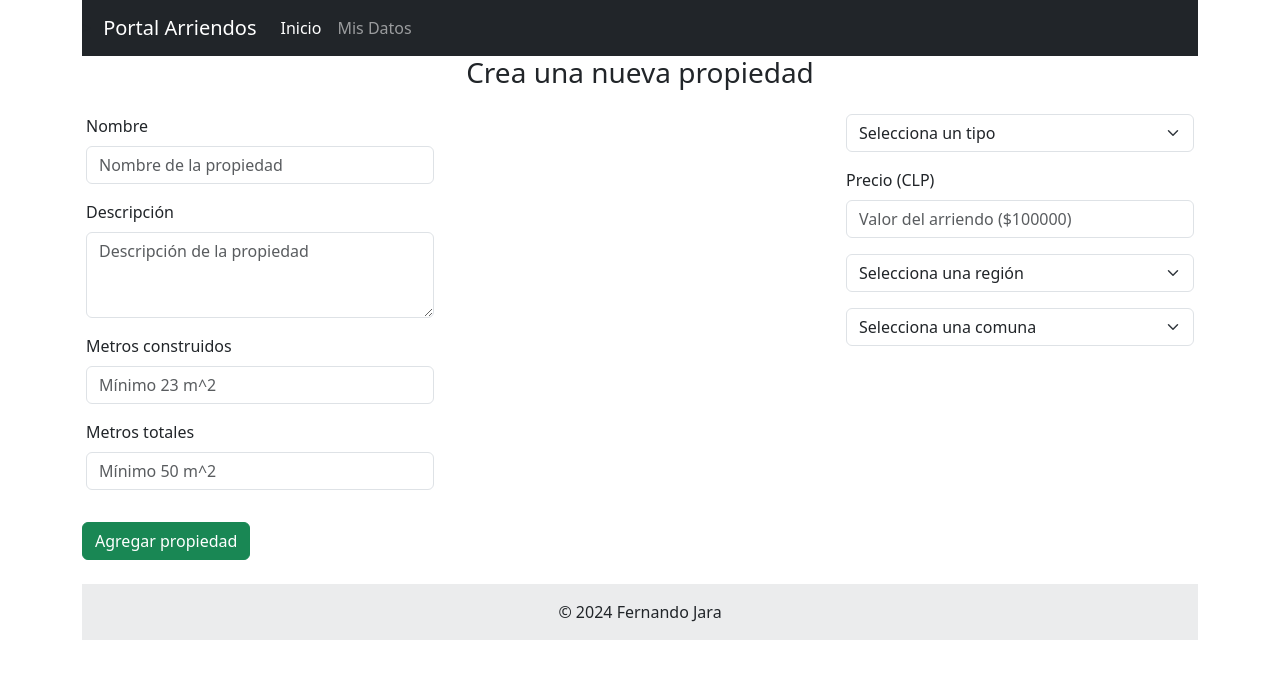
After one commit to fjaraw/portal_arriendos, a Django app: template main/templates/new_property.html in a window 1280 px wide. The commit adds this page. Shown: the top 679 px of the page. Run offline with Django 3.2, Linux system fonts and the light colour scheme; the template is opened without the code that fills it, so the values that code supplies are empty.

Commit message:
Creación parcial de formulario para agregar propiedades.

```diff
--- /dev/null
+++ b/main/templates/new_property.html
@@ -0,0 +1,92 @@
+{% extends 'base.html' %}
+
+{% block content %}
+    <h3 class="text-center">Crea una nueva propiedad</h3>
+    <form action="#">
+        <div class="row">
+            <div class="col-4 p-3">
+                <div class="mb-3">
+                    <label for="nombre" class="form-label">Nombre</label>
+                    <input type="text" class="form-control" id="nombre" required placeholder="Nombre de la propiedad" name="nombre">
+                </div>
+                <div class="mb-3">
+                    <label for="descripcion" class="form-label">Descripción</label>
+                    <textarea class="form-control" id="descripcion" rows="3" required placeholder="Descripción de la propiedad" name="descripcion"></textarea>
+                </div>
+                <div class="mb-3">
+                    <label for="m2_construidos" class="form-label">Metros construidos</label>
+                    <input type="number" class="form-control" id="m2_construidos" required placeholder="Mínimo 23 m^2" name="m2_construidos">
+                </div>
+                <div class="mb-3">
+                    <label for="m2_totales" class="form-label">Metros totales</label>
+                    <input type="number" class="form-control" id="m2_totales" required placeholder="Mínimo 50 m^2" name="m2_totales">
+                </div>
+            </div>
+            <div class="col-4 p-3">
+                <!-- estacionamientos, habitaciones, bagnos, direccion-->
+                <!--
+                <div class="mb-3">
+                    <label for="estacionamientos" class="form-label">N° de estacionamientos</label>
+                    <input type="number" class="form-control" id="estacionamientos" required placeholder="Ingrese cantidad" name="estacionamientos">
+                </div>
+                <div class="mb-3">
+                    <label for="habitaciones" class="form-label">N° de habitaciones</label>
+                    <input type="number" class="form-control" id="habitaciones" required placeholder="Ingrese cantidad" name="habitaciones">
+                </div>-->
+            </div>
+            <div class="col-4 p-3">
+                <div class="mb-3">
+                    <select class="form-select" required name="tipo_inmueble">
+                        <option value>Selecciona un tipo</option>
+                        {% for tipo in tipos_inmueble %}
+                            <option value="{{ tipo.0 }}">{{ tipo.1 }}</option>
+                        {% endfor %}
+                    </select>
+                </div>
+                <div class="mb-3">
+                    <label for="precio" class="form-label">Precio (CLP)</label>
+                    <input type="number" class="form-control" id="precio" required placeholder="Valor del arriendo ($100000)" name="precio">
+                </div>
+                <div class="mb-3">
+                    <select class="form-select" required name="region_cod" id="region_cod">
+                        <option value>Selecciona una región</option>
+                        {% for region in regiones %}
+                            <option value="{{ region.cod }}">{{ region.nombre }}</option>
+                        {% endfor %}
+                    </select>
+                </div>
+                <div class="mb-3">
+                    <select class="form-select" required name="cod_comuna" id="cod_comuna">
+                        <option value>Selecciona una comuna</option>
+                        {% for comuna in comunas %}
+                            <option value="{{ comuna.cod }}">{{ comuna.nombre }}</option>
+                        {% endfor %}
+                    </select>
+                </div>
+            </div>
+        </div>
+        <button type="submit" class="btn btn-success">Agregar propiedad</button>
+    </form>
+
+{% endblock %}
+
+{% block js%}
+    <script>
+        function filtrar_comunas(){
+            //se obtene valor de region seleccionada
+            const cod_seleccionado = $(this).val()
+            //console.log(cod_seleccionado)
+            //iterar sobre todas las comunas y mostrar solo las corrrespondientes a la region seleccionada, se verifica por prefijo del codigo de comuna
+            $('#cod_comuna option').each(function() {
+                const comuna = $(this)
+                const cod_comuna = comuna.val()
+                if (cod_seleccionado == cod_comuna.substring(0,2)){
+                    comuna.show()
+                } else {
+                    comuna.hide()
+                }
+            })
+        }
+        $('#region_cod').on('change', filtrar_comunas)
+    </script>
+{% endblock %}
--- a/main/templates/parts/navbar.html
+++ b/main/templates/parts/navbar.html
@@ -9,6 +9,11 @@
                 <li class="nav-item">
                     <a class="nav-link" href="{% url 'profile' %}">Mis Datos</a>
                 </li>
+                {% if user.usuario.rol == 'arrendador' or user.is_staff %}
+                    <li class="nav-item">
+                        <a class="nav-link" href="{% url 'new_property' %}">Agregar Propiedad</a>
+                    </li>
+                {% endif %}
             </ul>
             {% if user.is_authenticated %}
                 <form class="d-flex" role="search" method="post" action="{% url 'logout' %}">
--- a/portal_arriendos/urls.py
+++ b/portal_arriendos/urls.py
@@ -16,7 +16,7 @@ Including another URLconf
 """
 from django.contrib import admin
 from django.urls import path, include
-from main.views import home, profile, edit_user, change_password
+from main.views import home, profile, edit_user, change_password, new_property
 
 urlpatterns = [
     path('admin/', admin.site.urls),
@@ -25,6 +25,7 @@ urlpatterns = [
     path('accounts/profile/', profile, name='profile'),
     path('edit-user/', edit_user , name ='edit_user'),
     path('accounts/change-pass/', change_password , name ='change_password'),
+    path('new_property/', new_property , name ='new_property'),
     # Estas son parte de la clase de hoy, no del proyecto
     #path('arrendadores/', solo_arrendadores, name='solo_arrendadores'),
     #path('arrendatarios/', solo_arrendatarios, name='solo_arrendatarios'),
```
Also changed, not shown: main/views.py (+19 -14 lines).
